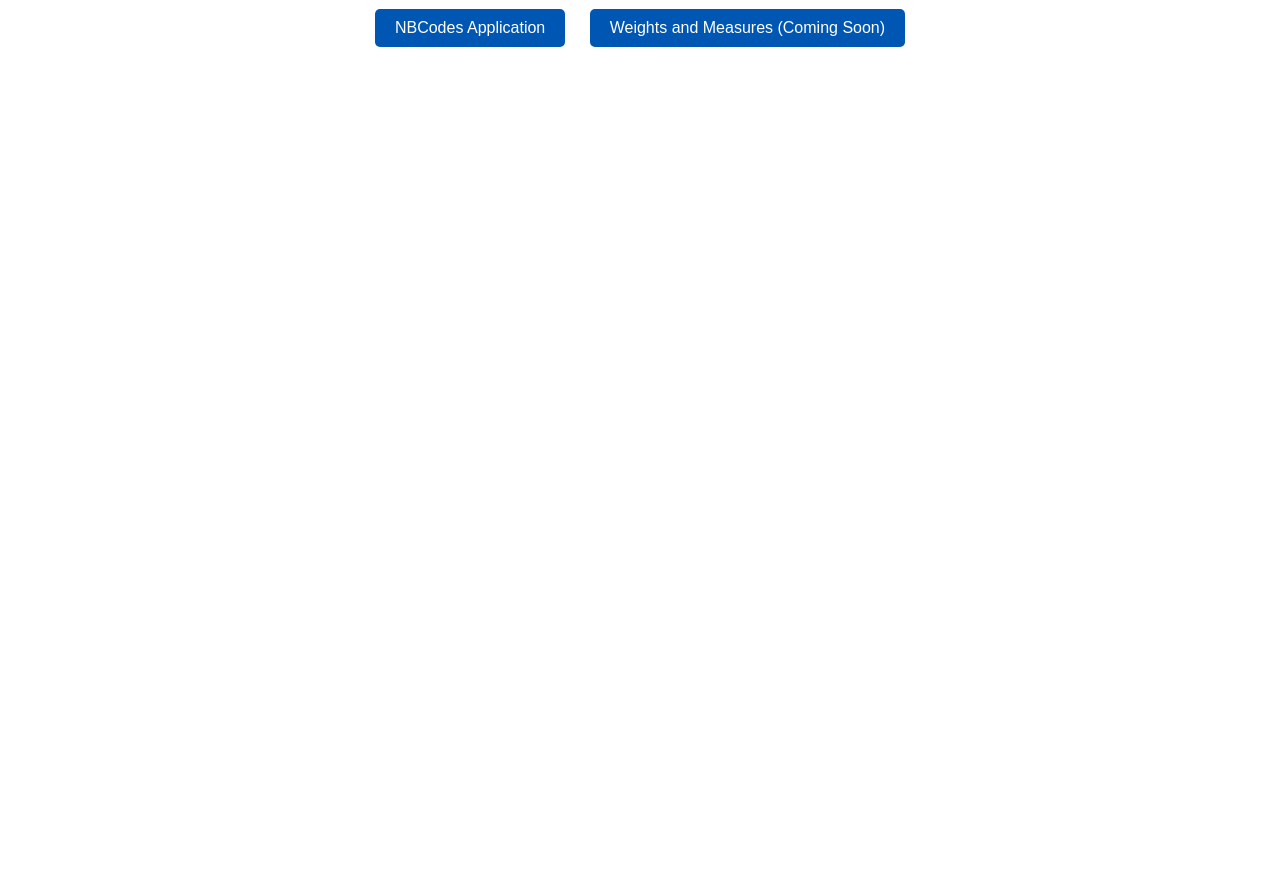
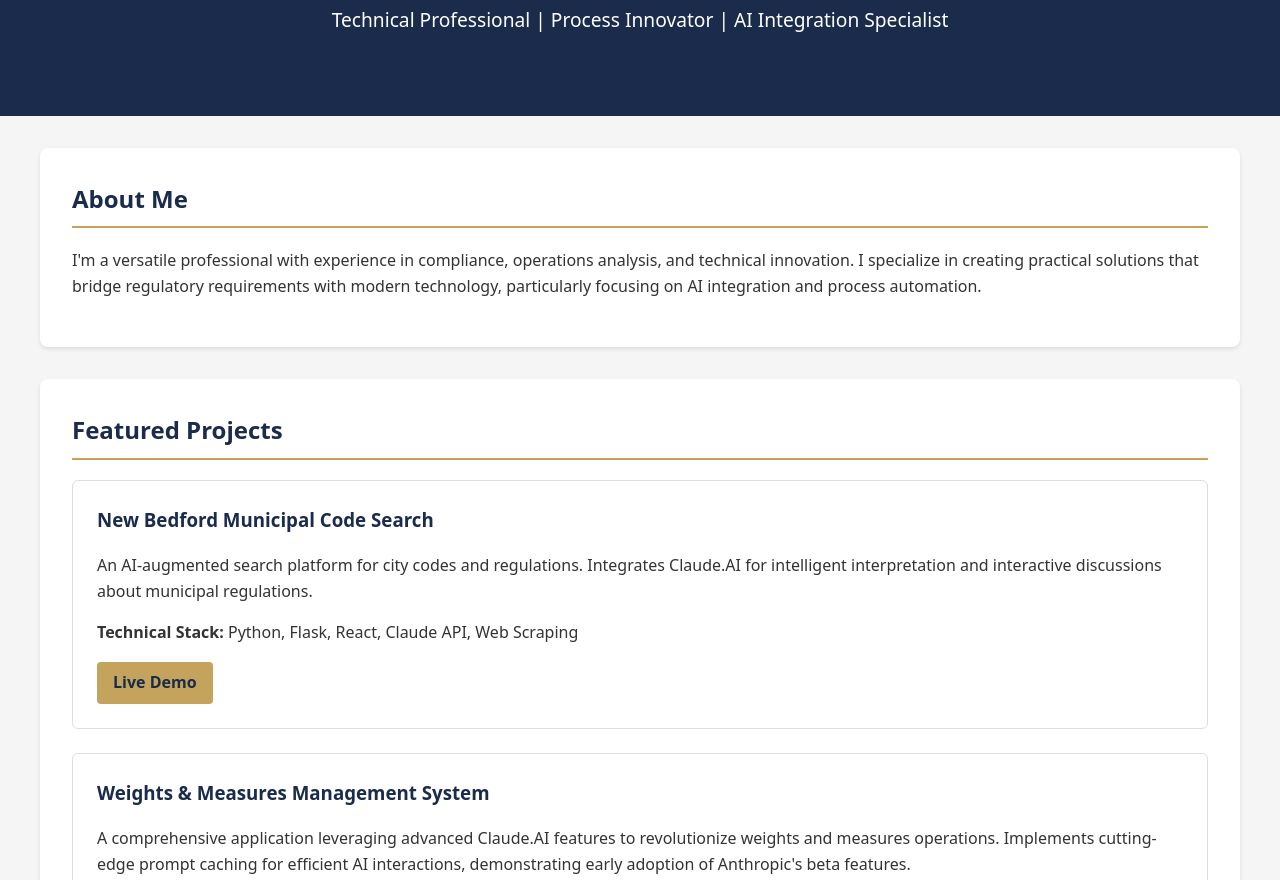
Before and after one commit to joe02740/nbcodes-landing, a plain HTML site: page index.html in a window 1280 px wide. Shown: the part 139-1019 px from the top of the page. Before the commit the page ends 800 px from the top, so only its background shows below. Drawn offline with Linux system fonts and the light colour scheme.

Commit message:
updating landing page with live links
added links to both projects as well as the resume

```diff
--- a/index.html
+++ b/index.html
@@ -3,17 +3,154 @@
 <head>
     <meta charset="UTF-8">
     <meta name="viewport" content="width=device-width, initial-scale=1.0">
-    <title>Joe's Projects for Pharetra AI</title>
+    <title>Joseph Barney - Technical Portfolio</title>
     <style>
-        body { font-family: Arial, sans-serif; text-align: center; padding-top: 50px; }
-        .button { display: inline-block; margin: 10px; padding: 10px 20px;
-                  background-color: #0056b3; color: white; text-decoration: none;
-                  border-radius: 5px; }
+        :root {
+            --navy: #1a2b4c;
+            --gold: #c4a45d;
+            --light-gray: #f5f5f5;
+        }
+
+        body {
+            font-family: system-ui, -apple-system, sans-serif;
+            line-height: 1.6;
+            margin: 0;
+            padding: 0;
+            background-color: var(--light-gray);
+            color: #333;
+        }
+
+        .header {
+            background-color: var(--navy);
+            color: white;
+            padding: 4rem 2rem;
+            text-align: center;
+        }
+
+        .header h1 {
+            margin: 0;
+            color: var(--gold);
+            font-size: 2.5rem;
+        }
+
+        .header p {
+            font-size: 1.2rem;
+            margin: 1rem 0;
+        }
+
+        .container {
+            max-width: 1200px;
+            margin: 0 auto;
+            padding: 2rem;
+        }
+
+        .section {
+            background: white;
+            border-radius: 8px;
+            padding: 2rem;
+            margin-bottom: 2rem;
+            box-shadow: 0 2px 4px rgba(0,0,0,0.1);
+        }
+
+        .section h2 {
+            color: var(--navy);
+            border-bottom: 2px solid var(--gold);
+            padding-bottom: 0.5rem;
+            margin-top: 0;
+        }
+
+        .project-card {
+            border: 1px solid #ddd;
+            border-radius: 6px;
+            padding: 1.5rem;
+            margin-bottom: 1.5rem;
+        }
+
+        .project-card h3 {
+            color: var(--navy);
+            margin-top: 0;
+        }
+
+        .project-card p {
+            margin-bottom: 1rem;
+        }
+
+        .button {
+            display: inline-block;
+            background-color: var(--gold);
+            color: var(--navy);
+            padding: 0.5rem 1rem;
+            text-decoration: none;
+            border-radius: 4px;
+            transition: all 0.3s;
+            font-weight: bold;
+        }
+
+        .button:hover {
+            background-color: var(--navy);
+            color: var(--gold);
+        }
+
+        .links {
+            margin-top: 1rem;
+        }
+
+        .links a {
+            margin-right: 1rem;
+            color: var(--navy);
+        }
     </style>
 </head>
 <body>
-    <h1>Joes Projects for Pharetra AI</h1>
-    <a href="https://nbcodes.netlify.app" class="button">NBCodes Application</a>
-    <a href="#" class="button">Weights and Measures (Coming Soon)</a>
+    <div class="header">
+        <h1>Joseph Barney</h1>
+        <p>Technical Professional | Process Innovator | AI Integration Specialist</p>
+    </div>
+
+    <div class="container">
+        <div class="section">
+            <h2>About Me</h2>
+            <p>I'm a versatile professional with experience in compliance, operations analysis, and technical innovation. I specialize in creating practical solutions that bridge regulatory requirements with modern technology, particularly focusing on AI integration and process automation.</p>
+        </div>
+
+        <div class="section">
+            <h2>Featured Projects</h2>
+
+            <div class="project-card">
+                <h3>New Bedford Municipal Code Search</h3>
+                <p>An AI-augmented search platform for city codes and regulations. Integrates Claude.AI for intelligent interpretation and interactive discussions about municipal regulations.</p>
+                <p><strong>Technical Stack:</strong> Python, Flask, React, Claude API, Web Scraping</p>
+                <div class="links">
+                    <a href="https://nbcodes.netlify.com" class="button">Live Demo</a>
+                </div>
+            </div>
+
+            <div class="project-card">
+    <h3>Weights & Measures Management System</h3>
+    <p>A comprehensive application leveraging advanced Claude.AI features to revolutionize weights and measures operations. Implements cutting-edge prompt caching for efficient AI interactions, demonstrating early adoption of Anthropic's beta features.</p>
+    <p><strong>Key Features:</strong></p>
+    <ul>
+        <li>Integrated Claude.AI for contextual understanding of complex regulations</li>
+        <li>Implemented prompt caching beta feature for optimized response times</li>
+        <li>Built custom knowledge base from Massachusetts regulations</li>
+        <li>Developed as self-initiated solution to modernize department operations</li>
+    </ul>
+    <p><strong>Technical Stack:</strong> Python, Flask, React, Claude API (with beta features), PDF Processing, Custom Caching System</p>
+    <div class="links">
+        <a href="https://nbwm.netlify.com" class="button">Live Demo</a>
+    </div>
+</div>
+            </div>
+        </div>
+
+        <div class="section">
+            <h2>Professional Experience</h2>
+            <p>Currently serving as Compliance Officer (Sealer of Weights and Measures) for the City of New Bedford, where I've implemented technical solutions to streamline operations and improve service delivery.</p>
+            <p>Previous experience includes operations analysis at Covanta, managing complex billing systems and process optimization for multi-million dollar operations.</p>
+            <div class="links">
+                <a href="https://github.com/joe02740/nbcodes-landing/blob/main/resume.pdf" class="button">View Full Resume</a>
+            </div>
+        </div>
+    </div>
 </body>
 </html>
```
